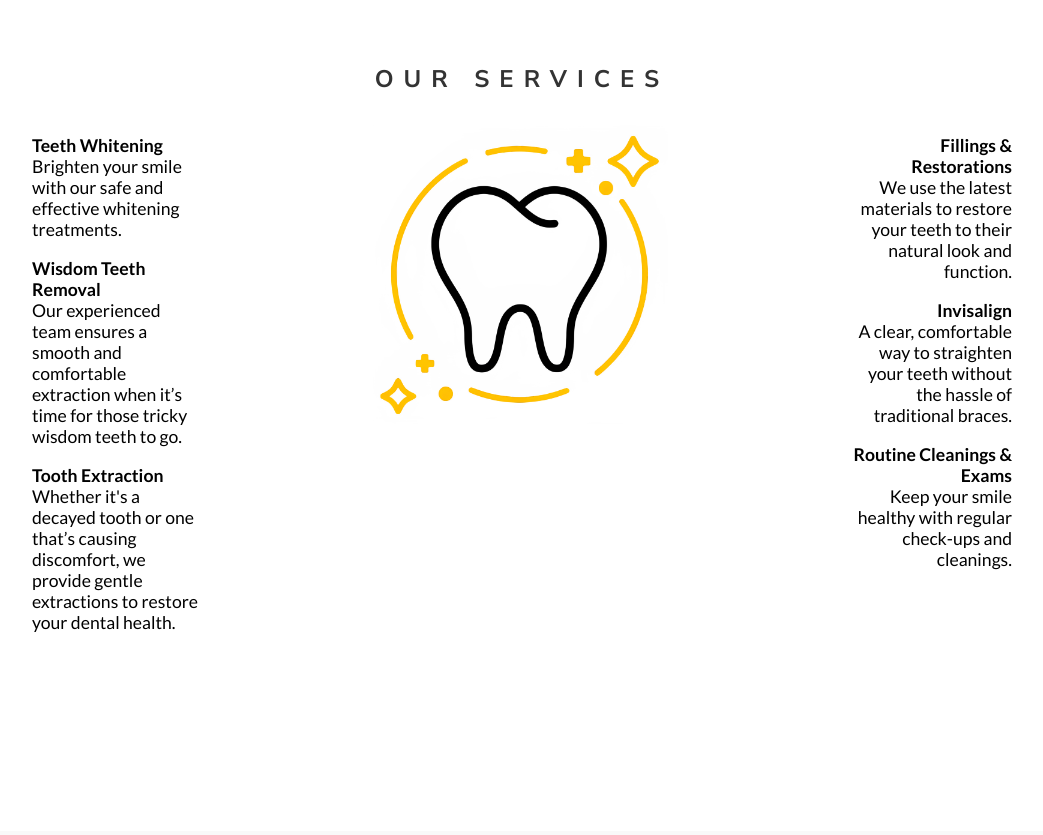
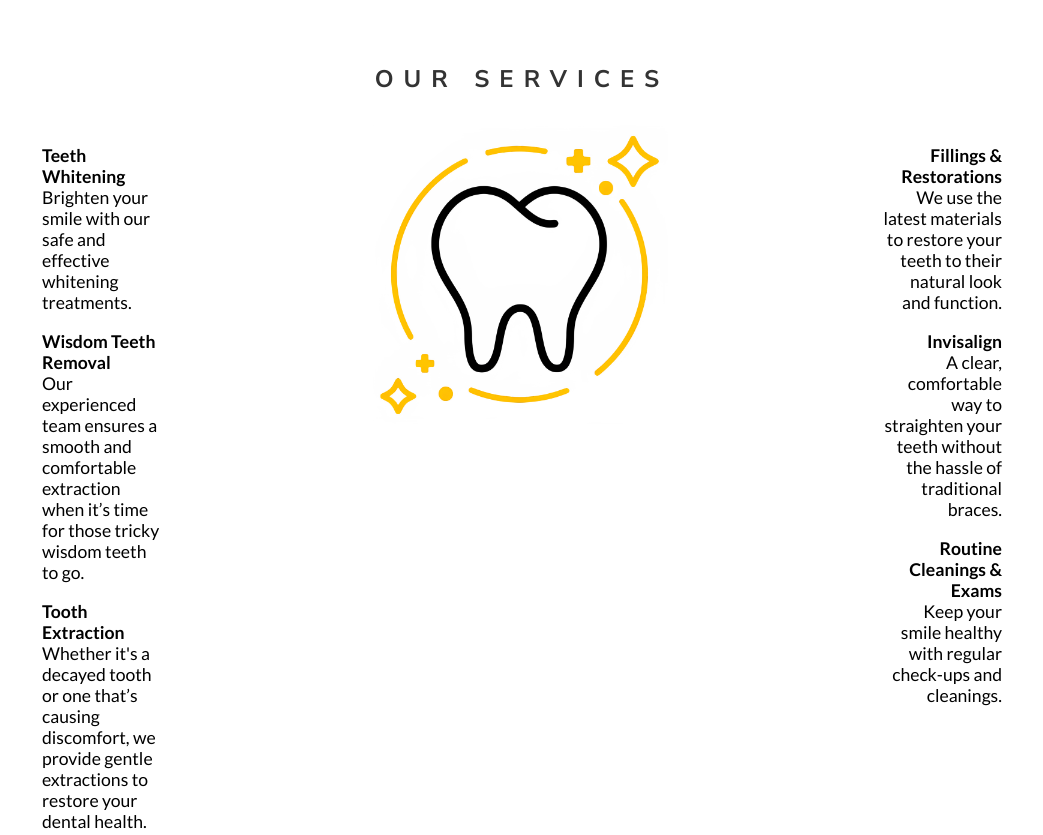
Before and after one commit to ayesha-k317/Dental-Genius, a website: page Home.html in a window 1280 px wide. Shown: the part 1240-2075 px from the top of the page, without its empty margins (118-1161 px from the left). Drawn offline with nearby package versions, Linux system fonts and the light colour scheme.

Commit message:
Update Home.css

```diff
--- a/Home.css
+++ b/Home.css
@@ -279,7 +279,7 @@
     justify-content: space-between;
     max-width: 1000px;
     margin: 0 auto;
-    gap: 10px;
+    gap: 40px;
 }
 
 .left-column p {
@@ -292,7 +292,7 @@
 
 .left-column, .right-column {
     flex: 1;
-    padding: 10px;
+    padding: 20px;
 }
 
 .left-column p, .right-column p {
```
